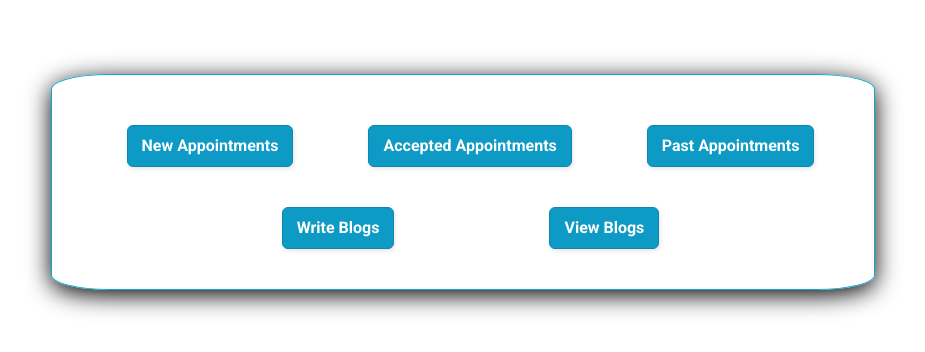
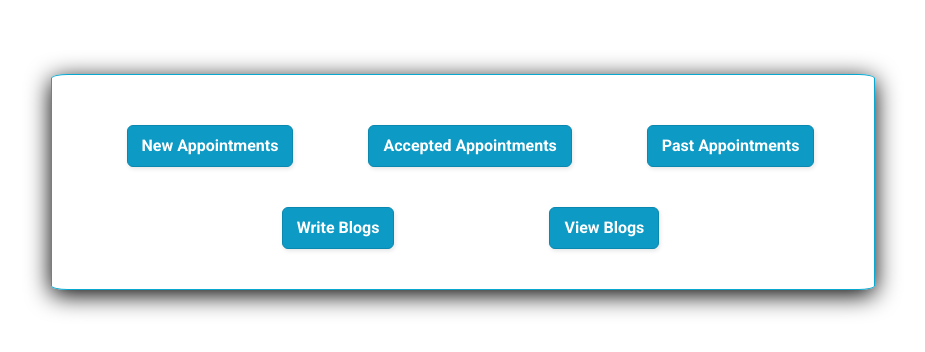
Before and after one commit to raj6377/diwi-health-studio-react-app, a React (Create React App) app: page /Admin in a window 1280 px wide. Shown: the part 218-570 px from the top of the page, without its empty margins (177-1102 px from the left). Built offline with nearby package versions, Linux system fonts and the light colour scheme.

Commit message:
dashboard arranged

```diff
--- a/src/Admin/Admin.css
+++ b/src/Admin/Dashboard/Dashboard.css
@@ -29,6 +29,6 @@
     padding-top: 50px;
     padding-right: 60px;
     border: 1px solid rgb(7, 169, 209);
-    border-radius: 7%;
+    border-radius: 2%;
     box-shadow: 0 5px 25px 0 rgb(0, 0, 0);
 }
--- a/src/Admin/Admin.js
+++ b/src/Admin/Dashboard/Dashboard.js
@@ -1,9 +1,8 @@
 import React,{ useState, useEffect} from 'react'
 import { Link } from 'react-router-dom';
-import './Admin.css'
+import './Dashboard.css'
+
 export default function Admin(props) {
-
-    const [data, setData] = useState([]);
 
     useEffect(()=>{
         props.setNavShow(false)
--- a/src/App.js
+++ b/src/App.js
@@ -8,7 +8,7 @@ import Book from './Book/Book'
 import Blog from './Blog/Blog'
 import Login from './Login/Login'
 import Appointments from './Appointments/Appointments';
-import Admin from './Admin/Admin'
+import Admin from './Admin/Dashboard/Dashboard'
 import Edit from './Edit/Edit';
 
 import { useState } from 'react'
```
